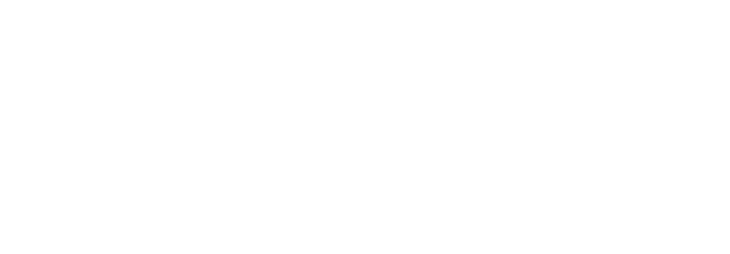
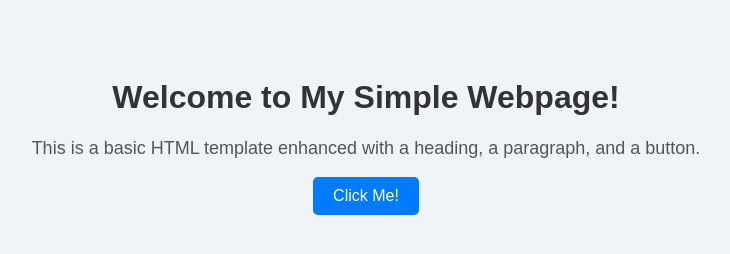
Before and after one commit to alirind007/myrepo, a plain HTML site: page index.html in a window 1280 px wide. Shown: the whole page, without its empty margins (274-1004 px from the left). Drawn offline with Linux system fonts and the light colour scheme.

Commit message:
second v2 of index.html

```diff
--- a/index.html
+++ b/index.html
@@ -3,6 +3,40 @@
 <head>
     <meta charset="UTF-8">
     <meta name="viewport" content="width=device-width, initial-scale=1.0">
-    <title>Document</title>
+    <title>Simple Webpage</title>
+    <style>
+        body {
+            font-family: Arial, sans-serif;
+            background-color: #f0f4f8;
+            text-align: center;
+            padding: 50px;
+        }
+        h1 {
+            color: #333;
+        }
+        p {
+            font-size: 18px;
+            color: #555;
+        }
+        button {
+            padding: 10px 20px;
+            font-size: 16px;
+            background-color: #007BFF;
+            color: white;
+            border: none;
+            border-radius: 5px;
+            cursor: pointer;
+        }
+        button:hover {
+            background-color: #0056b3;
+        }
+    </style>
 </head>
 <body>
+
+    <h1>Welcome to My Simple Webpage!</h1>
+    <p>This is a basic HTML template enhanced with a heading, a paragraph, and a button.</p>
+    <button onclick="alert('Hello there!')">Click Me!</button>
+
+</body>
+</html>
```
